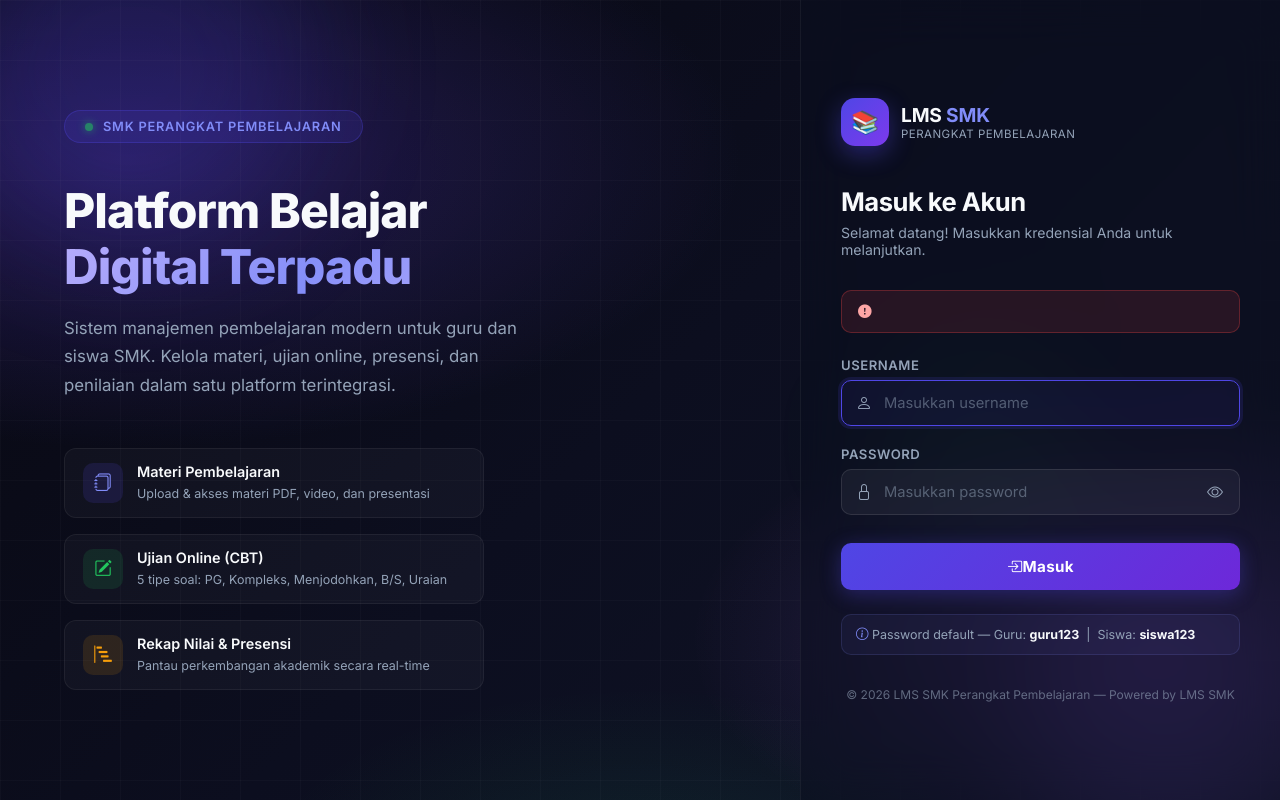
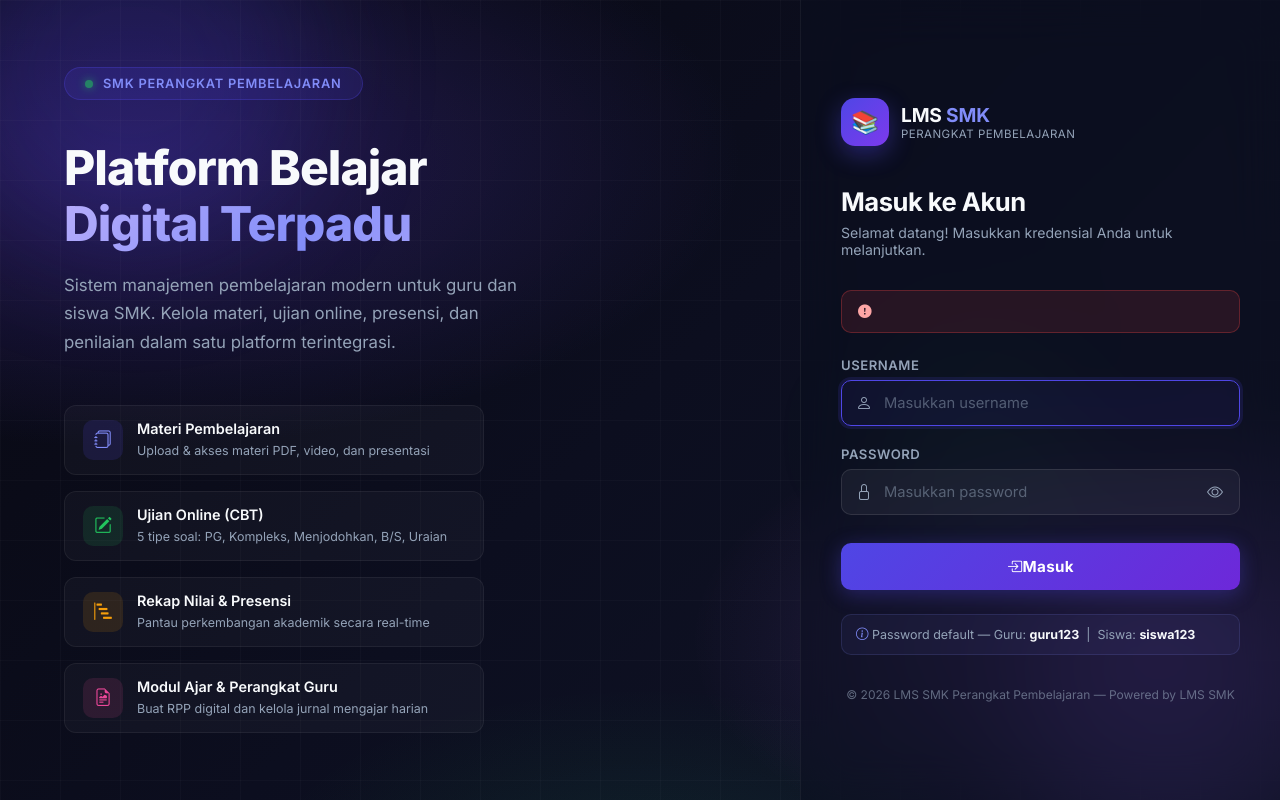
Before and after one commit to arindramobil-crypto/perangkat-pembelajaran, a CodeIgniter 4 app: the page made by app/Views/auth/login.php in a window 1280 px wide. Run offline with PHP 8.4 and a stand-in for CodeIgniter, Linux system fonts and the light colour scheme; the template is opened without the code that fills it, so the values that code supplies are empty; some libraries are stand-ins or nearby versions.

Commit message:
UI: Add Modul Ajar feature card to login page

```diff
--- a/app/Config/AppVersion.php
+++ b/app/Config/AppVersion.php
@@ -10,5 +10,5 @@ class AppVersion extends BaseConfig
      * Waktu terakhir aplikasi diperbarui.
      * Harus diperbarui oleh Agent setiap kali ada perubahan kode.
      */
-    public $lastUpdated = '01 Juli 2026, 18:07 WIB';
+    public $lastUpdated = '01 Juli 2026, 18:10 WIB';
 }
--- a/app/Views/auth/login.php
+++ b/app/Views/auth/login.php
@@ -587,6 +587,15 @@ html, body {
                     <span>Pantau perkembangan akademik secara real-time</span>
                 </div>
             </div>
+            <div class="feature-item">
+                <div class="feature-icon" style="background:rgba(236,72,153,0.12);">
+                    <i class="bi bi-file-earmark-richtext" style="color:#EC4899;"></i>
+                </div>
+                <div class="feature-text">
+                    <strong>Modul Ajar & Perangkat Guru</strong>
+                    <span>Buat RPP digital dan kelola jurnal mengajar harian</span>
+                </div>
+            </div>
         </div>
     </div>
 
```
